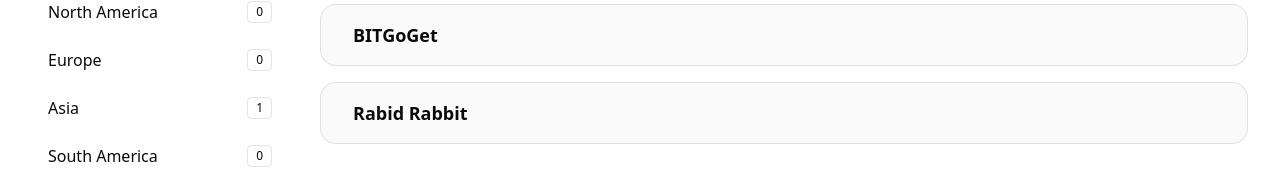
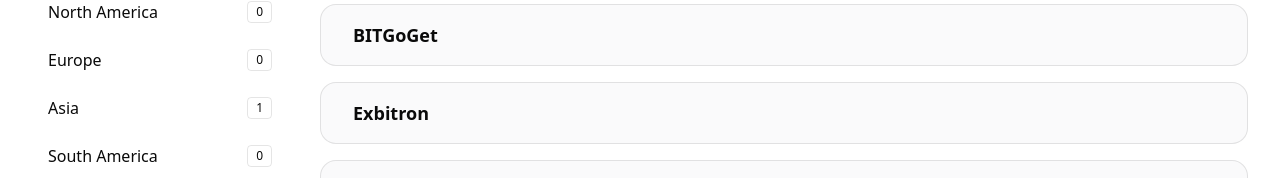
Before and after one commit to microstack-tech/parallax-website, a Next.js app: page /exchanges in a window 1280 px wide. Shown: the part 774-952 px from the top of the page. Built offline with nearby package versions, Linux system fonts and the light colour scheme.

Commit message:
add exbitron to exchange list

```diff
--- a/app/exchanges/exchange-list.ts
+++ b/app/exchanges/exchange-list.ts
@@ -28,4 +28,9 @@
     url: "https://bitgoget.com/crypto/detail/lax",
     location: ['asia', 'international'],
   },
+  {
+    name: "Exbitron",
+    url: "https://app.exbitron.com/exchange/?market=LAX-USDT",
+    location: ['international'],
+  },
 ]
```
